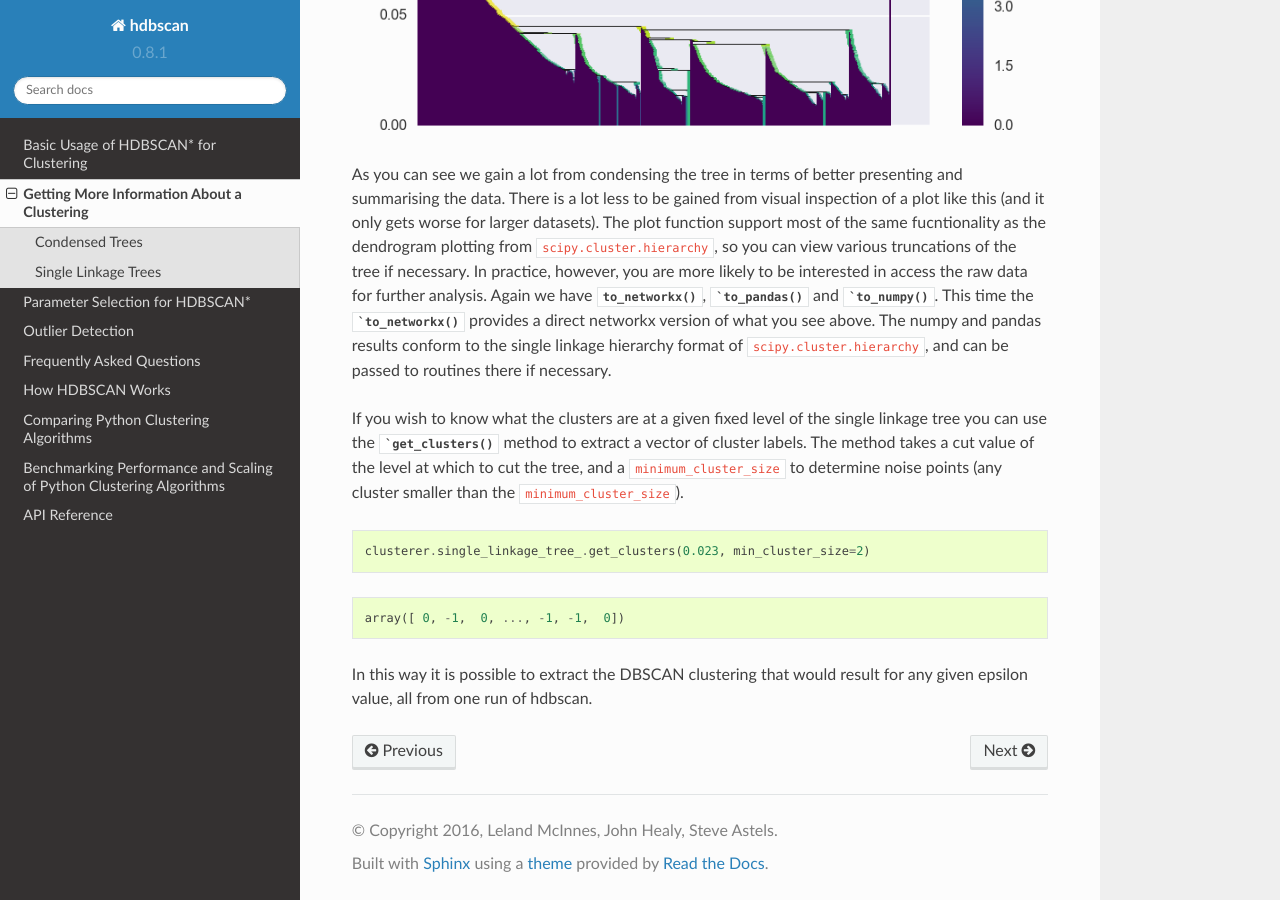
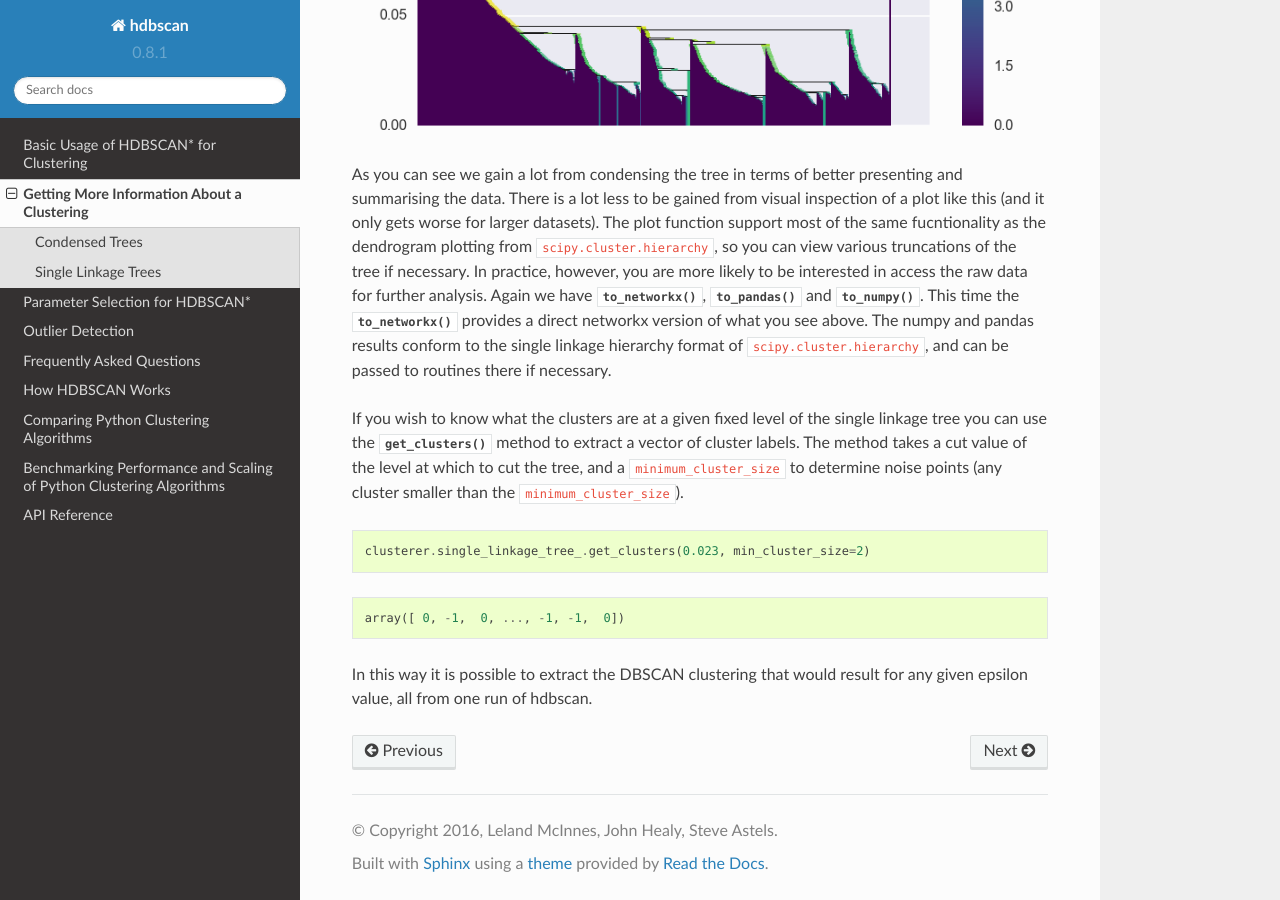
Before and after one commit to scikit-learn-contrib/hdbscan, a Sphinx documentation site: the page built from docs/advanced_hdbscan.rst, in a window 1280 px wide and 900 px high, scrolled down 5788 px. Built offline with Sphinx 7.4.7 and the Read the Docs theme 2.0.0, drawn with Linux system fonts in a browser that asks for light colours; formulas are drawn with MathJax 3; some of the changed text lies outside the part shown.

Commit message:
DOC : clean up spurious backticks.

```diff
--- a/docs/advanced_hdbscan.rst
+++ b/docs/advanced_hdbscan.rst
@@ -99,8 +99,8 @@
 with condensed trees however. For larger and more complex datasets the
 tree itself may be very complex, and it may be desirable to run more
 interesting analytics over the tree itself. This can be achieved via
-several converter methods: :py:meth:`~hdbscan.plots.CondensedTree.to_networkx`, :py:meth:`~hdbscan.plots.CondensedTree.`to_pandas`, and
-:py:meth:`~hdbscan.plots.CondensedTree.`to_numpy`.
+several converter methods: :py:meth:`~hdbscan.plots.CondensedTree.to_networkx`, :py:meth:`~hdbscan.plots.CondensedTree.to_pandas`, and
+:py:meth:`~hdbscan.plots.CondensedTree.to_numpy`.
 
 First we'll consider :py:meth:`~hdbscan.plots.CondensedTree.to_networkx`
 
@@ -141,7 +141,7 @@
 at which that edge forms. This allows for much more interesting
 analyses.
 
-Next we have the :py:meth:`~hdbscan.plots.CondensedTree.`to_pandas` method, which returns a panda dataframe
+Next we have the :py:meth:`~hdbscan.plots.CondensedTree.to_pandas` method, which returns a panda dataframe
 where each row corresponds to an edge of the networkx graph:
 
 .. code:: python
@@ -227,7 +227,7 @@
 
 
 
-Finally we have the :py:meth:`~hdbscan.plots.CondensedTree.`to_numpy` function, which returns a numpy record
+Finally we have the :py:meth:`~hdbscan.plots.CondensedTree.to_numpy` function, which returns a numpy record
 array:
 
 .. code:: python
@@ -292,14 +292,14 @@
 ``scipy.cluster.hierarchy``, so you can view various truncations of the
 tree if necessary. In practice, however, you are more likely to be
 interested in access the raw data for further analysis. Again we have
-:py:meth:`~hdbscan.plots.SingleLinkageTree.to_networkx`, :py:meth:`~hdbscan.plots.SingleLinkageTree.`to_pandas` and :py:meth:`~hdbscan.plots.SingleLinkageTree.`to_numpy`. This time the
-:py:meth:`~hdbscan.plots.SingleLinkageTree.`to_networkx` provides a direct networkx version of what you see
+:py:meth:`~hdbscan.plots.SingleLinkageTree.to_networkx`, :py:meth:`~hdbscan.plots.SingleLinkageTree.to_pandas` and :py:meth:`~hdbscan.plots.SingleLinkageTree.to_numpy`. This time the
+:py:meth:`~hdbscan.plots.SingleLinkageTree.to_networkx` provides a direct networkx version of what you see
 above. The numpy and pandas results conform to the single linkage
 hierarchy format of ``scipy.cluster.hierarchy``, and can be passed to
 routines there if necessary.
 
 If you wish to know what the clusters are at a given fixed level of the
-single linkage tree you can use the :py:meth:`~hdbscan.plots.SingleLinkageTree.`get_clusters` method to extract
+single linkage tree you can use the :py:meth:`~hdbscan.plots.SingleLinkageTree.get_clusters` method to extract
 a vector of cluster labels. The method takes a cut value of the level
 at which to cut the tree, and a ``minimum_cluster_size`` to determine
 noise points (any cluster smaller than the ``minimum_cluster_size``).
```
